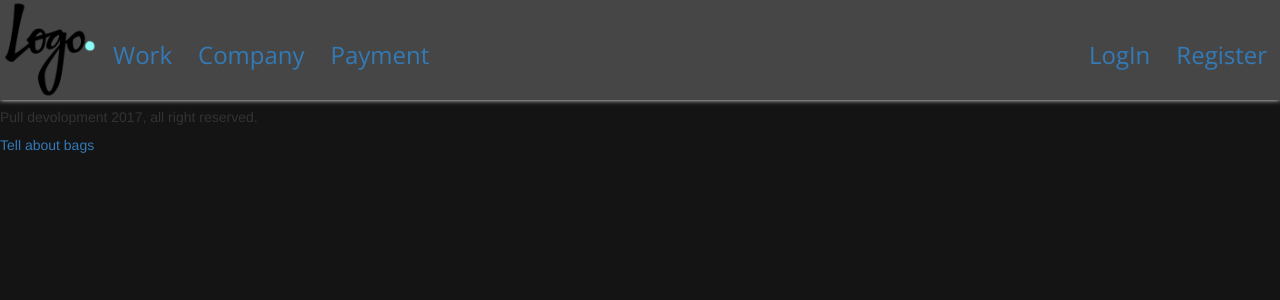
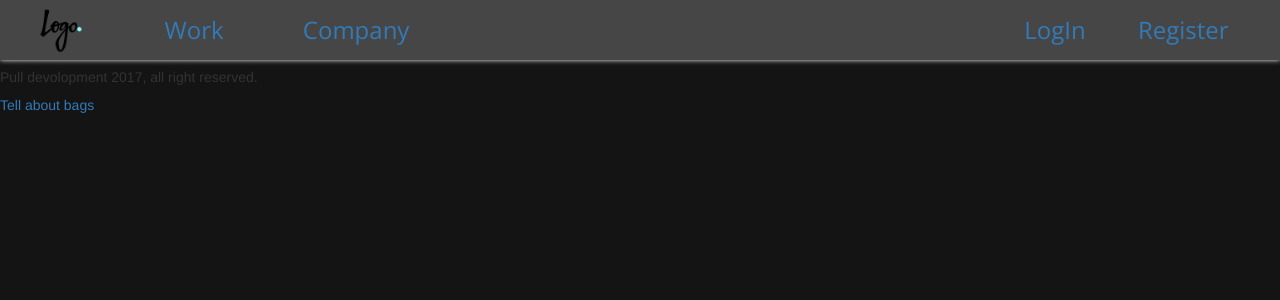
Before and after one commit to kapsterz/my-first-blog, a Django app: page /work in a window 1280 px wide. Shown: the top 300 px of the page. Run offline with Django 3.2, Linux system fonts and the light colour scheme; data that the repository does not hold is empty; some libraries are stand-ins or nearby versions.

Commit message:
Modifed CSS files, pushed for Dima

```diff
--- a/blog/static/css/blog.css
+++ b/blog/static/css/blog.css
@@ -48,12 +48,14 @@ h1, h2, h3, h4 {
 
 .header-logo {
     background-image: url(../img/main/logo.png);
-    height: 100px;
-    width: 100px;
+    height: 75%;
+    width: 60px;
     background-size: contain;
+    background-repeat: no-repeat;
+    margin: 12.5% 0;
 }
 header {
-    height: 100px;
+    height: 60px;
     display: flex;
     justify-content: space-between;
     background-color: rgba(70,70,70,1);
@@ -75,3 +77,23 @@ body {
 .zakaz {
     overflow: auto;
 }
+
+.nav-btn {
+    justify-content: space-between;
+    width: 30%;
+    margin-left: 3%;
+}
+
+.log-btn {
+    justify-content: space-between;
+    width: 18%;
+    margin-right: 3%;
+}
+.header-txt {
+    margin: 0 0;
+    padding: 0 0;
+}
+
+.carusel-item {
+
+}
--- a/blog/templates/blog/base.html
+++ b/blog/templates/blog/base.html
@@ -18,29 +18,24 @@
         </a>
         <button class="header-btn btn">
             <a href="{% url 'work' %}">
-                <h3>Work</h3>
+                <h3 class="header-txt">Work</h3>
             </a>
         </button>
         <button class="header-btn btn">
-            <a href="{% url 'register' %}">
-                <h3>Company</h3>
-            </a>
-        </button>
-        <button class="header-btn btn">
-            <a href="{% url 'register' %}">
-                <h3>Payment</h3>
+            <a href="{% url 'company' %}">
+                <h3 class="header-txt">Company</h3>
             </a>
         </button>
     </nav>
     <nav class="log-btn">
         <button class="header-btn btn">
             <a href="{% url 'login' %}">
-                <h3>LogIn</h3>
+                <h3 class="header-txt">LogIn</h3>
             </a>
         </button>
         <button class="header-btn btn">
             <a href="{% url 'register' %}">
-                <h3>Register</h3>
+                <h3 class="header-txt">Register</h3>
             </a>
         </button>
     </nav>
--- a/blog/urls.py
+++ b/blog/urls.py
@@ -9,4 +9,5 @@ urlpatterns = [
     url(r'^register', views.register, name='register'),
     url(r'^login', views.login, name='login'),
     url(r'^work', views.work, name='work'),
+    url(r'^company', views.company, name='company'),
 ]
--- a/blog/views.py
+++ b/blog/views.py
@@ -70,3 +70,7 @@ def login(request):
 def work(request):
     posts = Post.objects.filter(published_date__lte=timezone.now()).order_by('published_date')
     return render(request, 'blog/work.html', {'posts': posts})
+
+def company(request):
+    posts = Post.objects.filter(published_date__lte=timezone.now()).order_by('published_date')
+    return render(request, 'blog/company.html', {'posts': posts})
```
Also changed, not shown: blog/templates/blog/company.html (added, +14 -0 lines).
